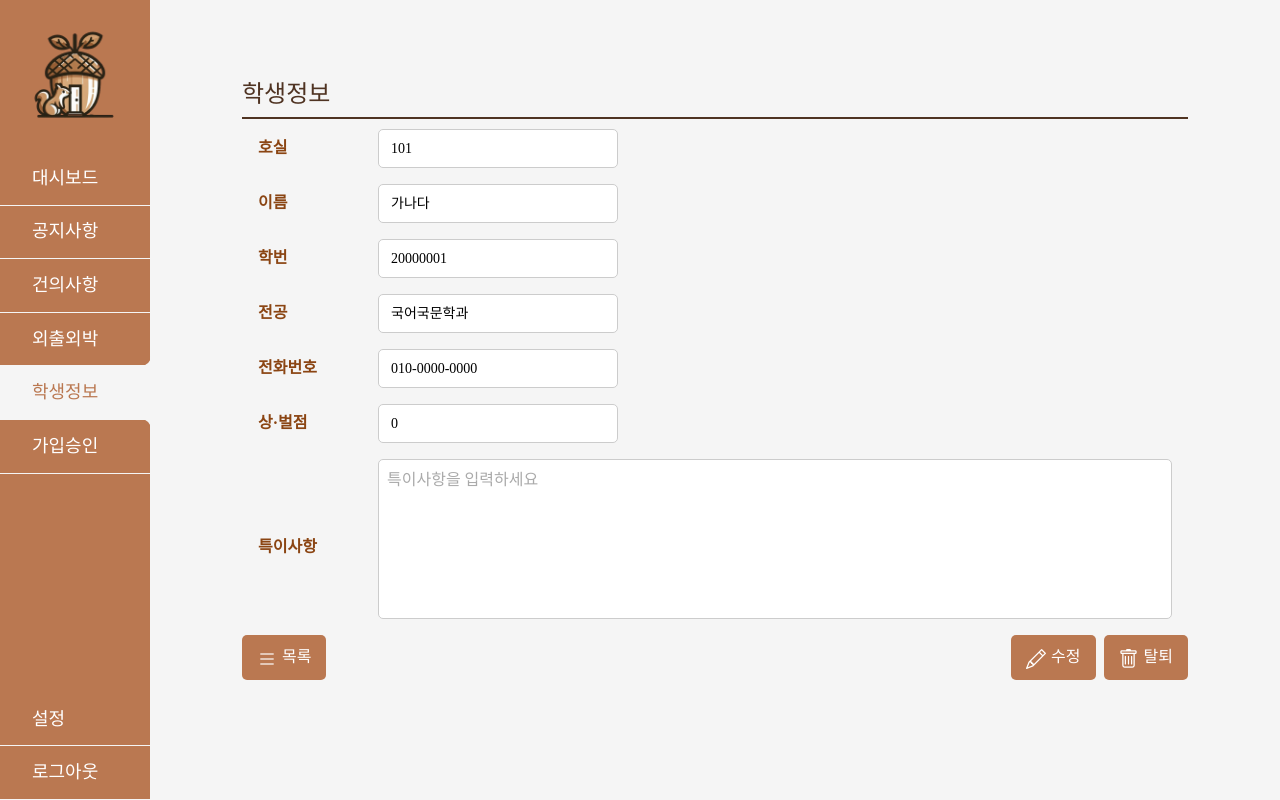
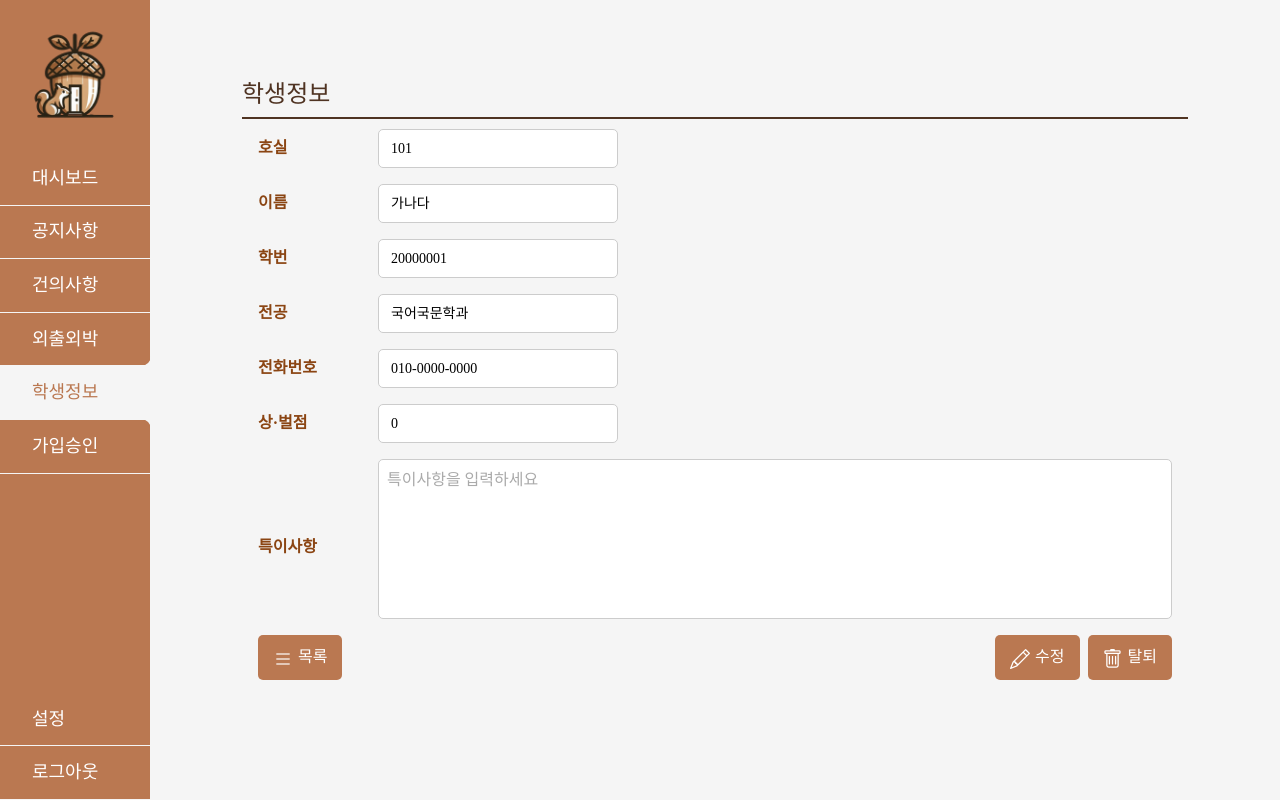
Before and after one commit to BIST-Dotory/Dotory-Web, a Vue app: page /student/1 in a window 1280 px wide. Built offline with nearby package versions, Linux system fonts and the light colour scheme; sample sign-in values are in the browser's storage; a web font is replaced by a local one.

Commit message:
Update StudentDetail.vue

```diff
--- a/src/components/student/StudentDetail.vue
+++ b/src/components/student/StudentDetail.vue
@@ -71,7 +71,6 @@
           </div>
         </div>
       </div>
-
     </div>
   </div>
 </template>
@@ -164,6 +163,7 @@ textarea::placeholder {
 .button-container {
   display: flex;
   justify-content: space-between;
+  margin: 0 1rem 0 1rem;
 }
 
 .button-container-left {
```
